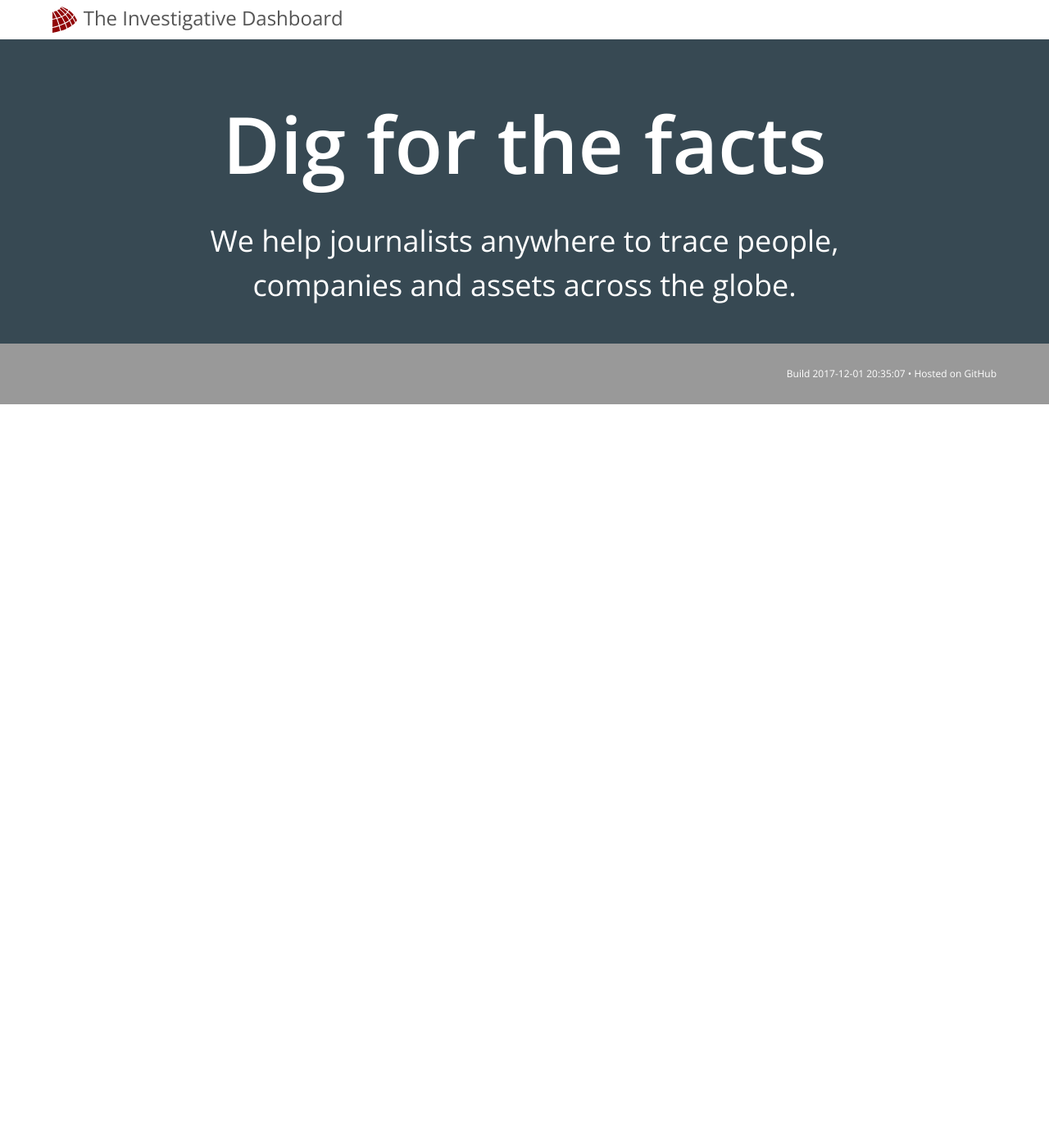
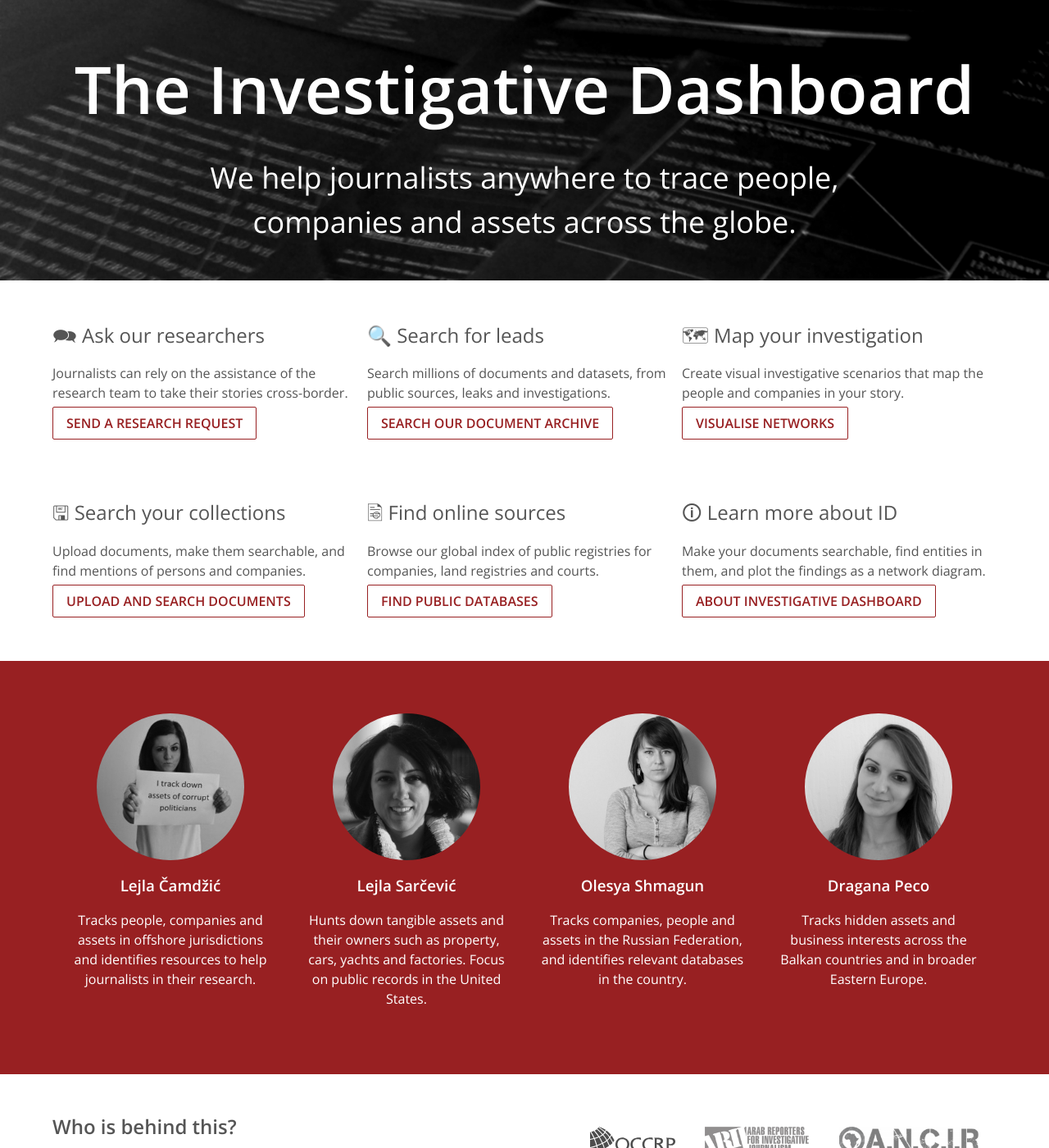
Before and after one commit to occrp/investigativedashboard.org, a Jekyll site: the page built from index.md, in a window 1280 px wide and 1400 px high. Shown: the whole window at 82% size. Built offline with Jekyll 4.4.1, drawn with Linux system fonts in a browser that asks for light colours; nearby versions of some CDN libraries; some of the changed text lies outside the part shown.

Commit message:
Updated homepage.

```diff
--- a/index.md
+++ b/index.md
@@ -1,15 +1,190 @@
 ---
 layout: default
 title: Homepage
+hide_navigation: dn
 ---
 
-<article class="w-100 bg-blue-id white pv2">
-  <div class="w-60 center tc">
-    <h1 class="f-headline mb2">Dig for the facts</h1>
+<article class="w-100 bg-blue-id white pv2 bg-center cover" style="background-image: url('/static/images/splash.png');">
+  <div class="tc">
+    <h1 class="f-subheadline mb2">{{site.title | escape}}</h1>
 
-    <p class="lh-copy f2">
+    <p class="w-60 center lh-copy f2">
       We help journalists anywhere to trace people,
       companies and assets across the globe.
     </p>
   </div>
 </article>
+
+<article class="w-90 center pv4 cf">
+  <div class="w-third fl">
+    <h2 class="lh-title fw1">&#128490; Ask our researchers</h2>
+
+    <p class="lh-copy">
+      Journalists can rely on the assistance of the research team to take their
+      stories cross-border.
+    </p>
+
+    <a href="/tickets/new" class="pv2 ph3 ba b--red-id red-id b br1 ttu link dim">
+      Send a research request
+    </a>
+  </div>
+
+  <div class="w-third fl">
+    <h2 class="lh-title fw1">&#128269; Search for leads</h2>
+
+    <p class="lh-copy">
+      Search millions of documents and datasets, from public sources, leaks and
+      investigations.
+    </p>
+
+    <a href="https://data.occrp.org/" class="pv2 ph3 ba b--red-id red-id b br1 ttu link dim">
+      Search our document archive
+    </a>
+  </div>
+
+  <div class="w-third fl">
+    <h2 class="lh-title fw1">&#128506; Map your investigation </h2>
+
+    <p class="lh-copy">
+      Create visual investigative scenarios that map the people and companies
+      in your story.
+    </p>
+
+    <a href="https://vis.occrp.org/" class="pv2 ph3 ba b--red-id red-id b br1 ttu link dim">
+      Visualise networks
+    </a>
+  </div>
+
+</article>
+<article class="w-90 center pv4 mb4 cf">
+
+  <div class="w-third fl">
+    <h2 class="lh-title fw1">&#128427; Search your collections </h2>
+
+    <p class="lh-copy">
+      Upload documents, make them searchable, and find mentions of persons and
+      companies.
+    </p>
+
+    <a href="https://data.occrp.org/collections" class="pv2 ph3 ba b--red-id red-id b br1 ttu link dim">
+      Upload and search documents
+    </a>
+  </div>
+
+  <div class="w-third fl">
+    <h2 class="lh-title fw1">&#128479; Find online sources </h2>
+
+    <p class="lh-copy">
+      Browse our global index of public registries for companies, land
+      registries and courts.
+    </p>
+
+    <a href="/databases" class="pv2 ph3 ba b--red-id red-id b br1 ttu link dim">
+      Find public databases
+    </a>
+  </div>
+
+  <div class="w-third fl">
+    <h2 class="lh-title fw1">&#128712; Learn more about ID</h2>
+
+    <p class="lh-copy">
+      Make your documents searchable, find entities in them, and plot the
+      findings as a network diagram.
+    </p>
+
+    <a href="/about" class="pv2 ph3 ba b--red-id red-id b br1 ttu link dim">
+      About Investigative Dashboard
+    </a>
+  </div>
+</article>
+
+<article class="w-100 bg-red-id white pv5 cf">
+  <div class="w-90 center">
+    <div class="w-25 fl tc ph3">
+      <img src="/static/images/staff/lejlac.png" alt="Lejla Čamdžić" class="w-70 center db br-100" />
+
+      <h3 class="lh-title">
+        Lejla Čamdžić
+      </h3>
+
+      <p class="lh-copy">
+        Tracks people, companies and assets in offshore jurisdictions and
+        identifies resources to help journalists in their research.
+      </p>
+    </div>
+
+    <div class="w-25 fl tc ph3">
+      <img src="/static/images/staff/lejlas.png" alt="Lejla Sarčević " class="w-70 center db br-100" />
+
+      <h3 class="lh-title">
+        Lejla Sarčević
+      </h3>
+
+      <p class="lh-copy">
+        Hunts down tangible assets and their owners such as property, cars,
+        yachts and factories. Focus on public records in the United States.
+      </p>
+    </div>
+
+    <div class="w-25 fl tc ph3">
+      <img src="/static/images/staff/olesya.png" alt="Olesya Shmagun" class="w-70 center db br-100" />
+
+      <h3 class="lh-title">
+        Olesya Shmagun
+      </h3>
+
+      <p class="lh-copy">
+        Tracks companies, people and assets in the Russian Federation, and
+        identifies relevant databases in the country.
+      </p>
+    </div>
+
+    <div class="w-25 fl tc ph3">
+      <img src="/static/images/staff/dragana.png" alt="Dragana Peco" class="w-70 center db br-100" />
+
+      <h3 class="lh-title">
+        Dragana Peco
+      </h3>
+
+      <p class="lh-copy">
+        Tracks hidden assets and business interests across the Balkan countries
+        and in broader Eastern Europe.
+      </p>
+    </div>
+  </div>
+</article>
+
+<article class="w-90 center cf pv4">
+
+  <div class="w-50 fl">
+    <h2 class="lh-solid">Who is behind this?</h2>
+
+    <p class="lh-copy">
+      The Investigative Dashboard is operated by the <a href="https://occrp.org/" class="red-id link dim">
+      Organised Crime and Corruption Reporting Project</a>, a not-for-profit network of award-winning
+      investigative reporting teams. ID is supported by international partner
+      networks and our donors.
+    </p>
+  </div>
+
+  <div class="w-50 fl pl5-l">
+    <p class="lh-copy">
+      <a href="https://occrp.org/" class="link dim">
+        <img src="/static/svg/logo_text-grayscale.svg" alt="OCCRP" class="h2 pa3" />
+      </a>
+      <a href="http://en.arij.net/" class="link dim">
+        <img src="/static/images/logos/arij.png" alt="ARIJ" class="h2 pa3" />
+      </a>
+      <a href="https://investigativecenters.org/" class="link dim">
+        <img src="/static/images/logos/ancir.png" alt="ANCIR" class="h2 pa3" />
+      </a>
+      <a href="https://jigsaw.google.com/" class="link dim">
+        <img src="/static/images/logos/jigsaw.png" alt="Jigsaw" class="h2 pa3" />
+      </a>
+      <a href="https://www.opensocietyfoundations.org/" class="link dim">
+        <img src="/static/images/logos/osf.png" alt="OSF" class="h2 pa3" />
+      </a>
+    </p>
+  </div>
+
+</article>
```
